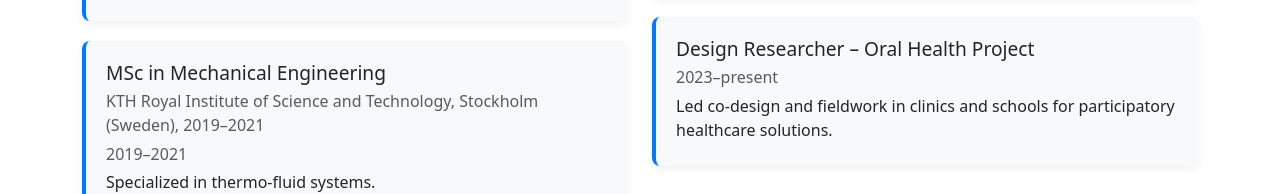
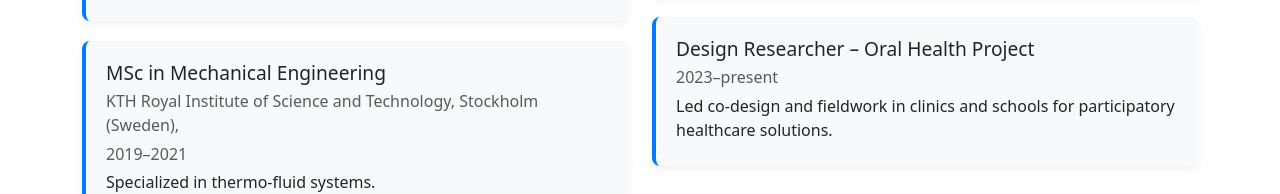
Before and after one commit to salarzs/salarzs.github.io, a plain HTML site: page index.html in a window 1280 px wide. Shown: the part 1194-1388 px from the top of the page. Drawn offline with nearby package versions, Linux system fonts and the light colour scheme.

Commit message:
Initial commit

```diff
--- a/index.html
+++ b/index.html
@@ -59,7 +59,7 @@
         <div class="timeline-card">
           <h5>MSc in Mechanical Engineering</h5>
           <p class="text-muted">KTH Royal Institute of Science and Technology,
-          Stockholm (Sweden), 2019–2021</p>
+          Stockholm (Sweden), </p>
           <p class="text-muted">2019–2021</p>
           <p>Specialized in thermo-fluid systems.</p>
         </div>
```
